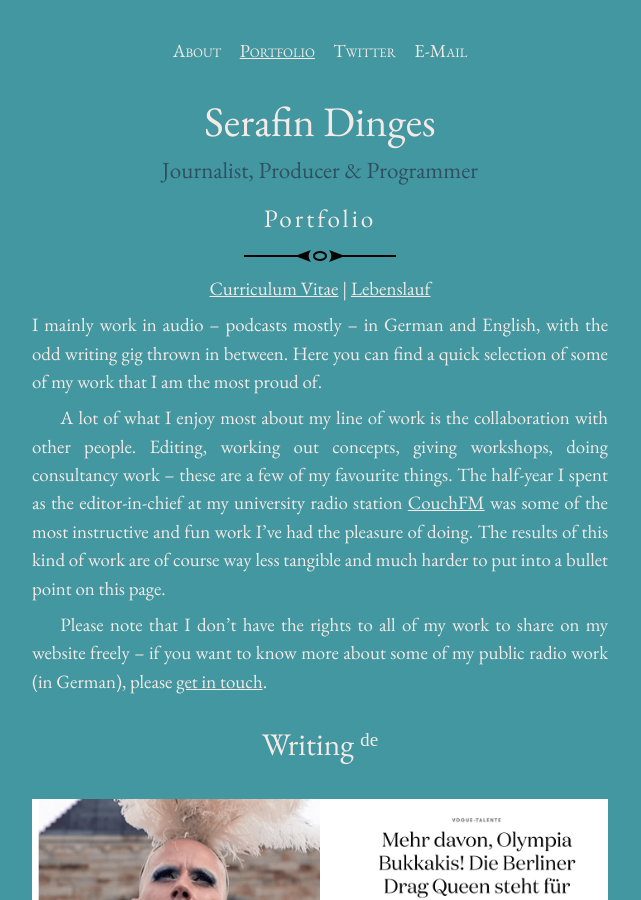
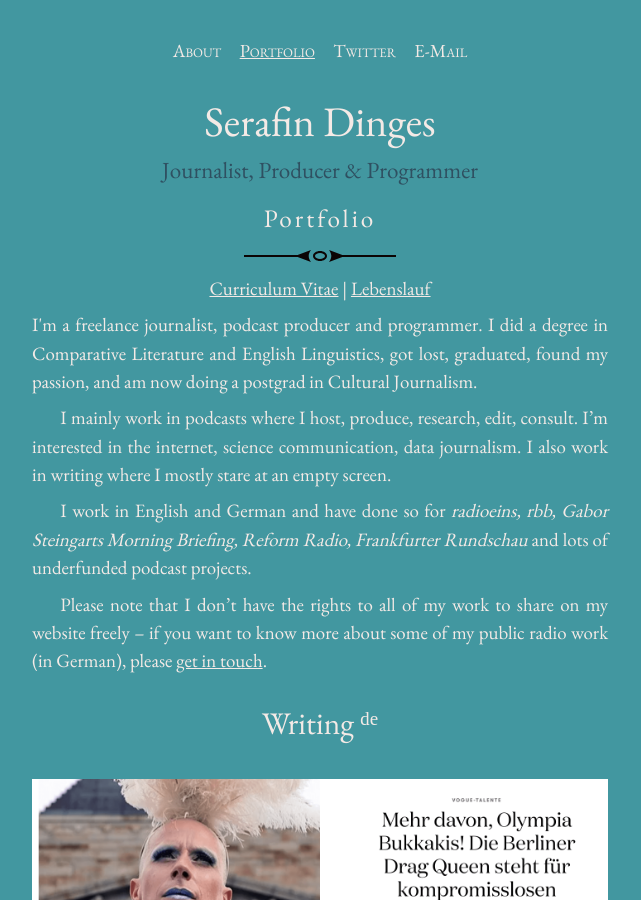
Before and after one commit to SerafinDinges/serafindinges.com, a Jekyll site: the page built from portfolio.md, in a window 1280 px wide and 900 px high. Shown: the whole window, without its empty margins (320-961 px from the left). Built offline with Jekyll 4.4.1, drawn with Linux system fonts in a browser that asks for light colours.

Commit message:
Update portfolio.md

```diff
--- a/portfolio.md
+++ b/portfolio.md
@@ -7,11 +7,13 @@ title: Portfolio
     <a href="/assets/docs/CV_SerafinDinges_DE.pdf" target="_blank">Lebenslauf</a>
 </p>
 
-<p class="noindent">
-I mainly work in audio – podcasts mostly – in German and English, with the odd writing gig thrown in between. Here you can find a quick selection of some of my work that I am the most proud of.
-</p>
+<p class=noindent>
+I'm a freelance journalist, podcast producer and programmer. I did a degree in Comparative Literature and English Linguistics, got lost, graduated, found my passion, and am now doing a postgrad in Cultural Journalism.
+ </p>
 
-A lot of what I enjoy most about my line of work is the collaboration with other people. Editing, working out concepts, giving workshops, doing consultancy work – these are a few of my favourite things. The half-year I spent as the editor-in-chief at my university radio station [CouchFM](http://www.couchfm.de/) was some of the most instructive and fun work I've had the pleasure of doing. The results of this kind of work are of course way less tangible and much harder to put into a bullet point on this page.
+I mainly work in podcasts where I host, produce, research, edit, consult. I'm interested in the internet, science communication, data journalism. I also work in writing where I mostly stare at an empty screen.
+
+I work in English and German and have done so for <em>radioeins, rbb, Gabor Steingarts Morning Briefing, Reform Radio, Frankfurter Rundschau</em> and lots of underfunded podcast projects.
 
 Please note that I don't have the rights to all of my work to share on my website freely –  if you want to know more about some of my public radio work (in German), please [get in touch](mailto:hi@serafindinges.com).
 
```
